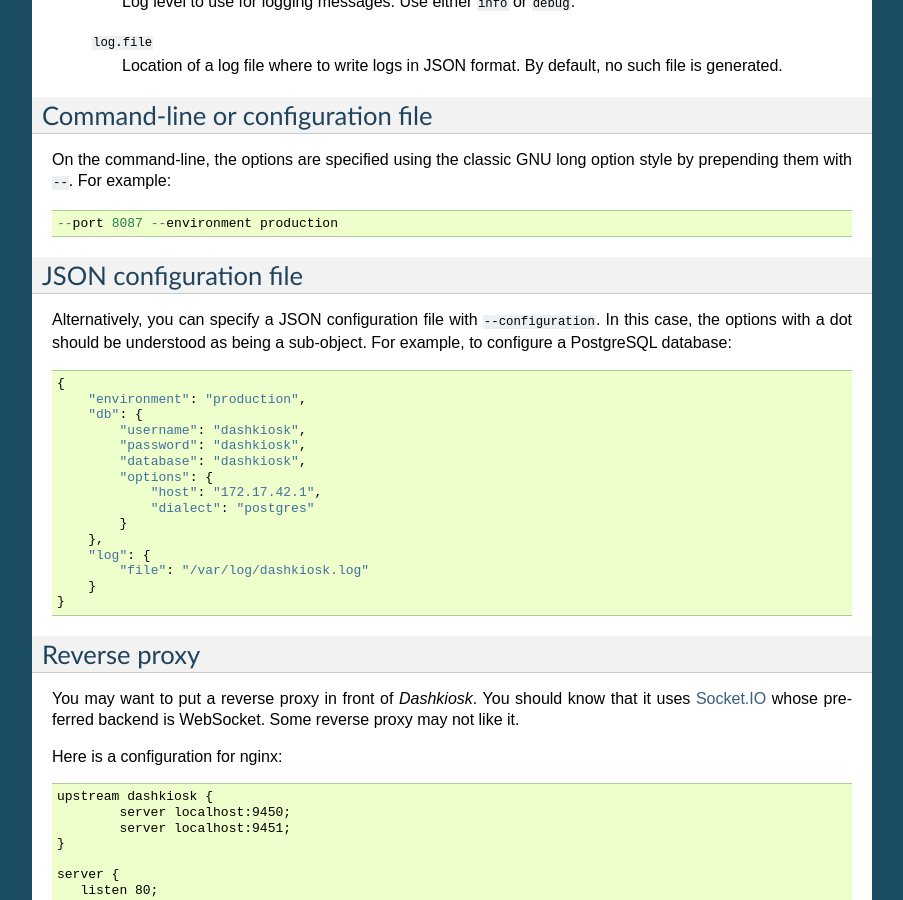
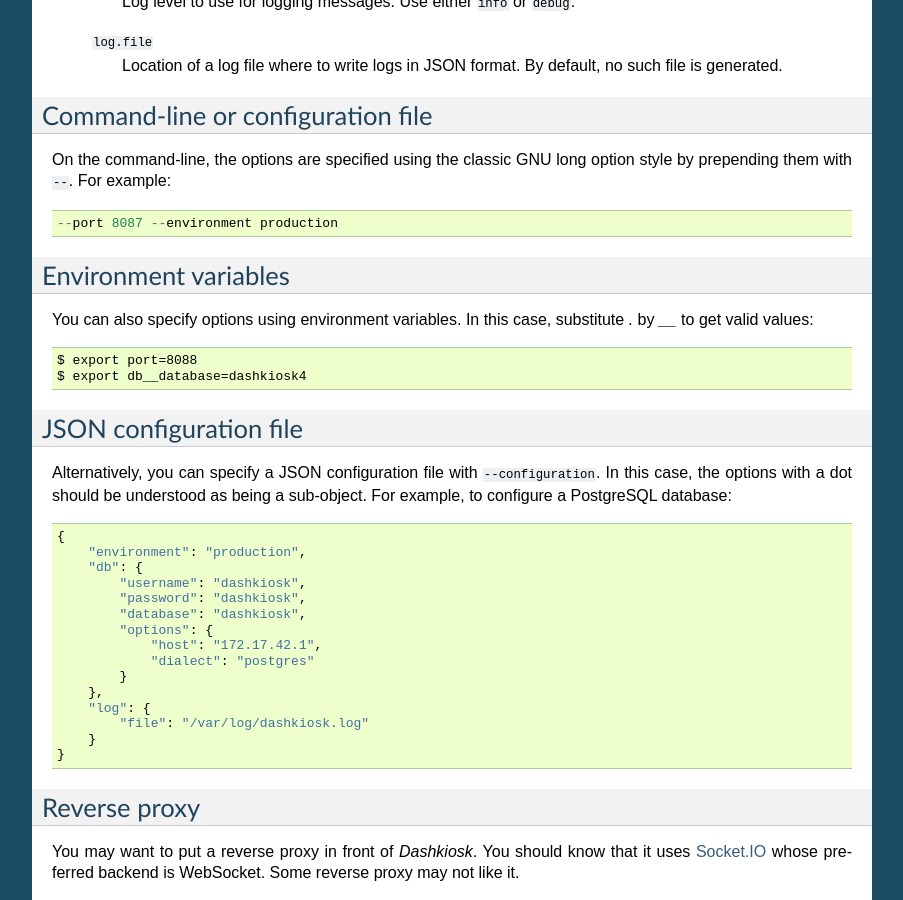
Before and after one commit to vincentbernat/dashkiosk, a Sphinx documentation site: the page built from docs/configuration.rst, in a window 1280 px wide and 900 px high, scrolled down 1336 px. Shown: the whole window, without its empty margins (198-1101 px from the left). Built offline with Sphinx 7.4.7, drawn with Linux system fonts in a browser that asks for light colours; some of the changed text lies outside the part shown.

Commit message:
doc: mention the ability to use environment variables

```diff
--- a/docs/configuration.rst
+++ b/docs/configuration.rst
@@ -88,6 +88,15 @@ long option style by prepending them with ``--``. For example::
 
      --port 8087 --environment production
 
+Environment variables
+------------------------
+
+You can also specify options using environment variables. In this
+case, substitute `.` by `__` to get valid values::
+
+    $ export port=8088
+    $ export db__database=dashkiosk4
+
 JSON configuration file
 -----------------------
 
```
